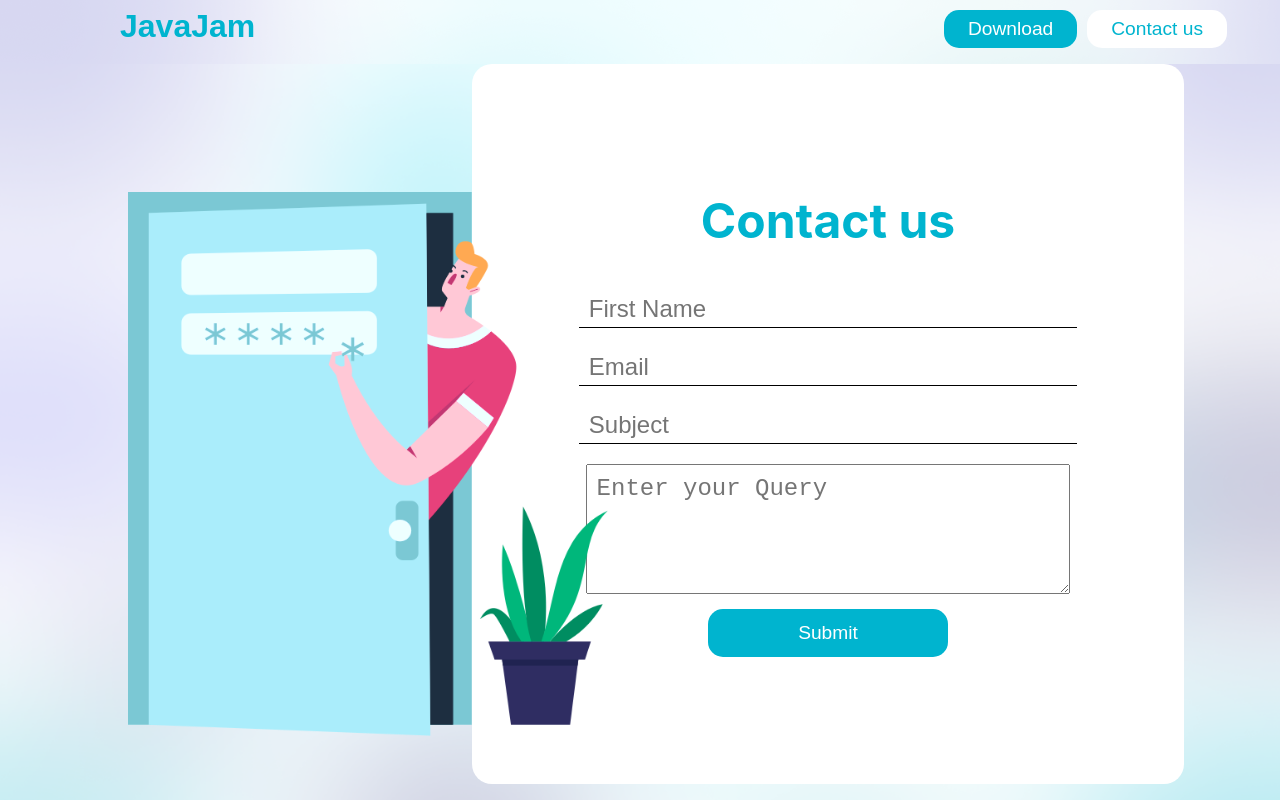
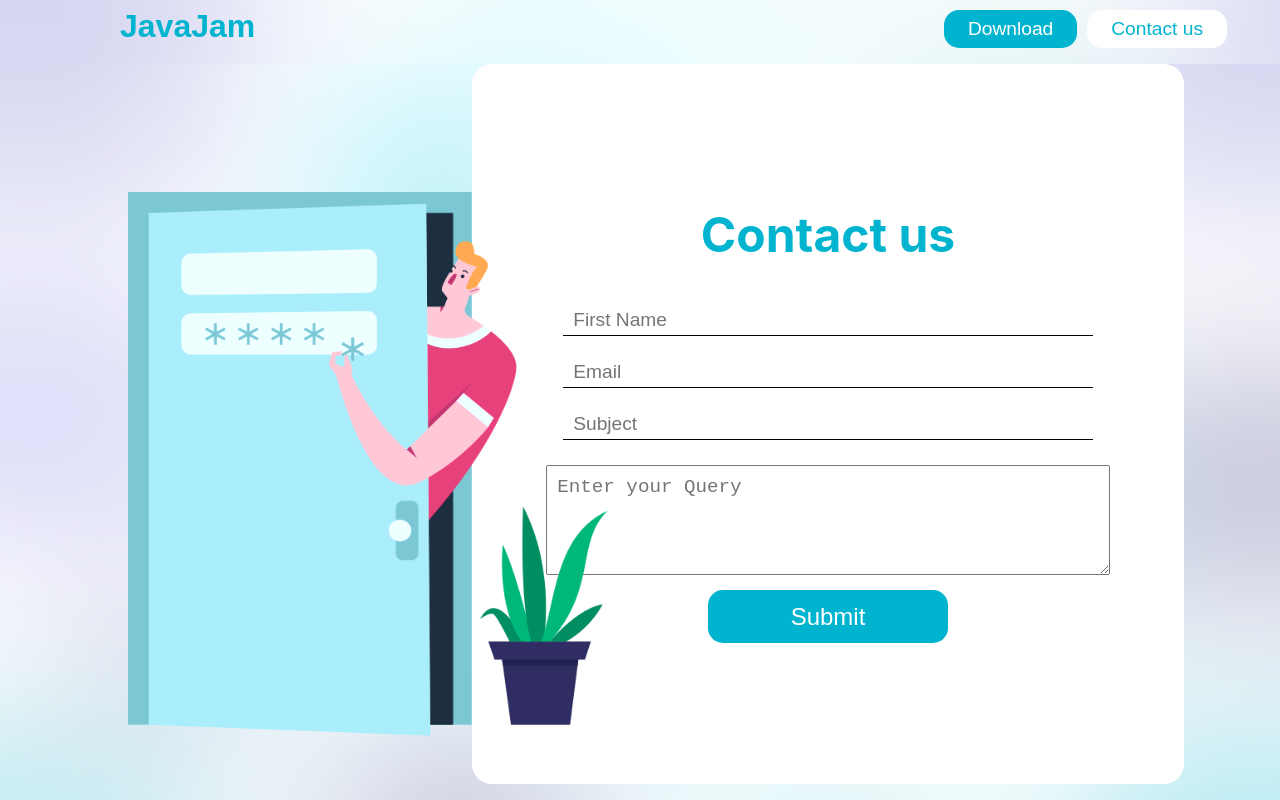
Before and after one commit to tanisha-modi/JavaJam, a React (Create React App) app: page /contact in a window 1280 px wide. Built offline with nearby package versions, Linux system fonts and the light colour scheme; a web font is replaced by a local one.

Commit message:
contact page done

```diff
--- a/package.json
+++ b/package.json
@@ -3,11 +3,14 @@
   "version": "0.1.0",
   "private": true,
   "dependencies": {
+    "@emailjs/browser": "^3.11.0",
     "@testing-library/jest-dom": "^5.17.0",
     "@testing-library/react": "^13.4.0",
     "@testing-library/user-event": "^13.5.0",
+    "emailjs": "^4.0.2",
     "react": "^18.2.0",
     "react-dom": "^18.2.0",
+    "react-hook-form": "^7.45.4",
     "react-router-dom": "^6.15.0",
     "react-scripts": "5.0.1",
     "web-vitals": "^2.1.4"
--- a/src/Components/Contact.css
+++ b/src/Components/Contact.css
@@ -35,33 +35,36 @@
     color: #00B4CF;
     font-size: 3rem;
 }
-.inputs{
-    margin-top: 20px ;
-    width: 70%;
+form{
+    margin-top: 20px;
     display: flex;
     flex-direction: column;
+    justify-content: center;
+    align-items: center;
 }
 input{
+    width: 80%;
+    display: block;
     margin-top: 15px;
-    font-size: 1.5rem;
+    font-size: 1.2rem;
     padding: 10px;
     padding-bottom: 4px;
     border: none;
     border-bottom: 0.5px solid black;
 }
-input:checked{
-    font-size: 100px;
+textarea:focus, input:focus{
+    outline: none;
 }
 textarea{
-    font-size: 1.5rem;
-    margin-top: 20px;
+    font-size: 1.2rem;
+    margin-top: 25px;
     padding: 10px;
-    width: 65%;
+    width: 85%;
 }
 .submitBtn{
     margin-top: 15px;
     width: 15rem;
-    font-size: 1.2rem;
+    font-size: 1.5rem;
     font-weight: 500;
     border: none;
     border-radius: 15px;
--- a/src/Components/Contact.js
+++ b/src/Components/Contact.js
@@ -1,25 +1,30 @@
-import React, { useState } from 'react'
-import "./Contact.css"
-import Navbar from './Navbar'
-import contactImage1 from "../images/contactt.png"
+import React, { useState, useRef } from "react";
+import "./Contact.css";
+import contactImage1 from "../images/contactt.png";
+import emailjs from "@emailjs/browser";
 
 function Contact() {
+
+  const form = useRef();
   const [name, setName] = useState("");
   const [subject, setSubject] = useState("");
   const [email, setEmail] = useState("");
   const [textArea, setTextArea] = useState("");
 
-  const handleOnChangeName = (event) => {
-    setName(event.target.value);
-  };
-  const handleOnChangeSubject = (event) => {
-    setSubject(event.target.value);
-  };
-  const handleOnChangeEmail = (event) => {
-    setEmail(event.target.value);
-  };
-  const handleOnChangeTextArea = (event) => {
-    setTextArea(event.target.value);
+
+  const sendEmail = (e) => {
+    alert('form submitted');
+    e.preventDefault();
+
+    emailjs.sendForm('service_zxvyimg', 'template_w0numyd', form.current, 'g6JJRhy7HUAyTcDZ7')
+      .then((result) => {
+          console.log(result.text);
+          console.log("query sent");
+      }, (error) => {
+          console.log(error.text);
+      });
+
+      handleRemoveClick();
   };
   const handleRemoveClick = () => {
     setName("");
@@ -28,25 +33,68 @@ function Contact() {
     setTextArea("");
   };
   return (
-    <div className='contact'>
+    <div className="contact">
       <div className="body">
         <div className="left">
           <img className="image1" src={contactImage1} alt="" />
         </div>
         <div className="right">
-       {/* <img className="image1" src={contactImage2} alt="" /> */}
-       <h1><strong>Contact us</strong></h1>
-       <div className="inputs">
-        <input type="text" onChange={handleOnChangeName} placeholder='First Name' value={name}/>
-        <input type="text" onChange={handleOnChangeEmail} placeholder='Email' value={email}/>
-        <input type="text" onChange={handleOnChangeSubject} placeholder='Subject' value={subject}/>
-       </div>
-        <textarea className='teaxtarea' placeholder='Enter your Query' rows="4" cols="50" value={textArea} onChange={handleOnChangeTextArea}> </textarea>
-        <button className='contactBtn submitBtn' onClick={handleRemoveClick}>Submit</button>
+          <h1>
+            <strong>Contact us</strong>
+          </h1>
+          <form ref={form} onSubmit={sendEmail}>
+            <input
+              type="text"
+              placeholder="First Name"
+              name="user_name"
+              value={name}
+              onChange={event => setName(event.target.value)}
+              autoComplete="off"
+              required
+            />
+            <input
+              type="email"
+              placeholder="Email"
+              name="user_email"
+              value={email}
+              onChange={event => setEmail(event.target.value)}
+              autoComplete="off"
+              required
+            />
+            <input
+              type="text"
+              placeholder="Subject"
+              name="user_subject"
+              value={subject}
+              onChange={event => setSubject(event.target.value)}
+              autoComplete="off"
+              required
+            />
+            <textarea
+              name="query"
+              className="teaxtarea"
+              placeholder="Enter your Query"
+              rows="4"
+              cols="50"
+              value={textArea}
+              onChange={event => setTextArea(event.target.value)}
+              autoComplete="off"
+              required
+            >
+            </textarea>
+            <button
+              className="contactBtn submitBtn"
+              // onClick={handleRemoveClick}
+              type="submit"
+              value='send'
+            >
+              Submit
+            </button>
+          </form>
         </div>
       </div>
     </div>
-  )
+  );
 }
 
-export default Contact
+export default Contact;
--- a/src/Components/Hero.js
+++ b/src/Components/Hero.js
@@ -15,7 +15,8 @@ function Hero() {
         <div className="text">
           <h2>Become Java Genius with JavaJam</h2>
           <span>Unleash your inner Java genius and reign supreme!</span>
-          <button className="btn">Download</button>
+          <button className="btn"><a href='https://drive.google.com/uc?export=download&id=1SPqRDc-kSGef-LLp9yKcNxetVHNknbP9
+'>Download</a></button>
           <p>
             Already downloaded?{" "}
             <Link className="link" to="/steps">
--- a/src/Components/Navbar.css
+++ b/src/Components/Navbar.css
@@ -31,11 +31,6 @@
     margin: 2rem 2rem;
     padding: 0.7rem 1rem;
     padding-top: 0.3rem ;
-    /* background-image: radial-gradient(
-        rgb(49, 52, 106)0%,
-        rgba(49, 52, 106, 0.5) 50%,
-        rgb(10, 10, 63)90%
-    ); */
 }
 .navBtn{
     font-size: 1.2rem;
@@ -57,3 +52,7 @@
     color: white;
     background-color: #00B4CF;
 }
+a{
+    color: white;
+    text-decoration: none;
+}
--- a/src/Components/Navbar.js
+++ b/src/Components/Navbar.js
@@ -12,7 +12,8 @@ function Navbar() {
     <div className='nav'>
       <Link  className='logoLink' to='/'><h1 className='logo'>JavaJam </h1></Link>
       <div className="buttons">
-      <button className='navBtn downloadBtn'>Download</button>
+      <button className='navBtn downloadBtn'><a href='https://drive.google.com/uc?export=download&id=1SPqRDc-kSGef-LLp9yKcNxetVHNknbP9
+'>Download</a></button>
       <Link className='link' to='/contact'><button className='contactBtn navBtn'>Contact us</button></Link>
       {/* onClick={() => navigate('/contact')} */}
       </div>
```
Also changed, not shown: src/Components/Hero.css (+0 -15 lines), src/images/logo512.png (deleted), 1 other file (tests, documents, lock files or other folders). Lines whose indentation alone changed are shown as unchanged.
